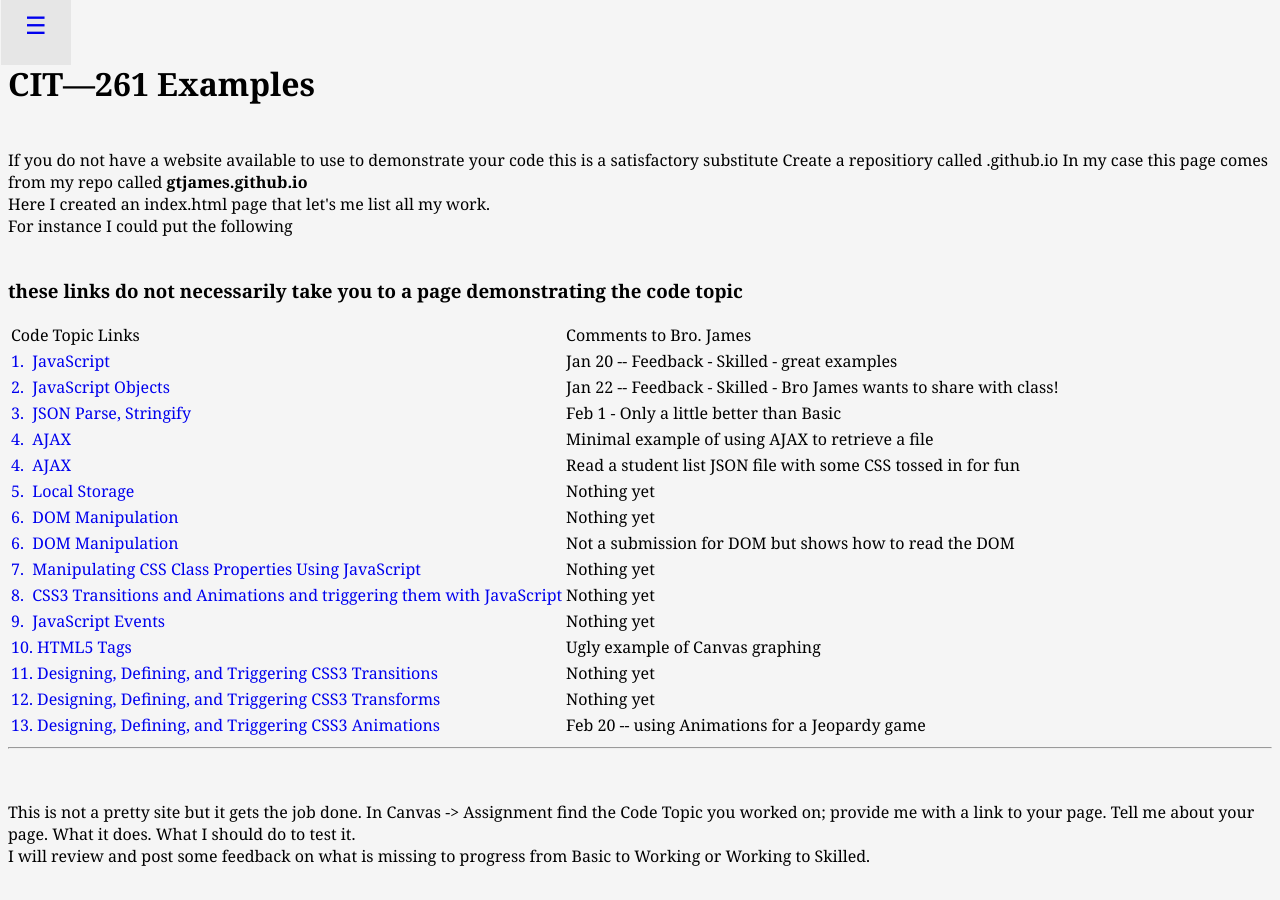
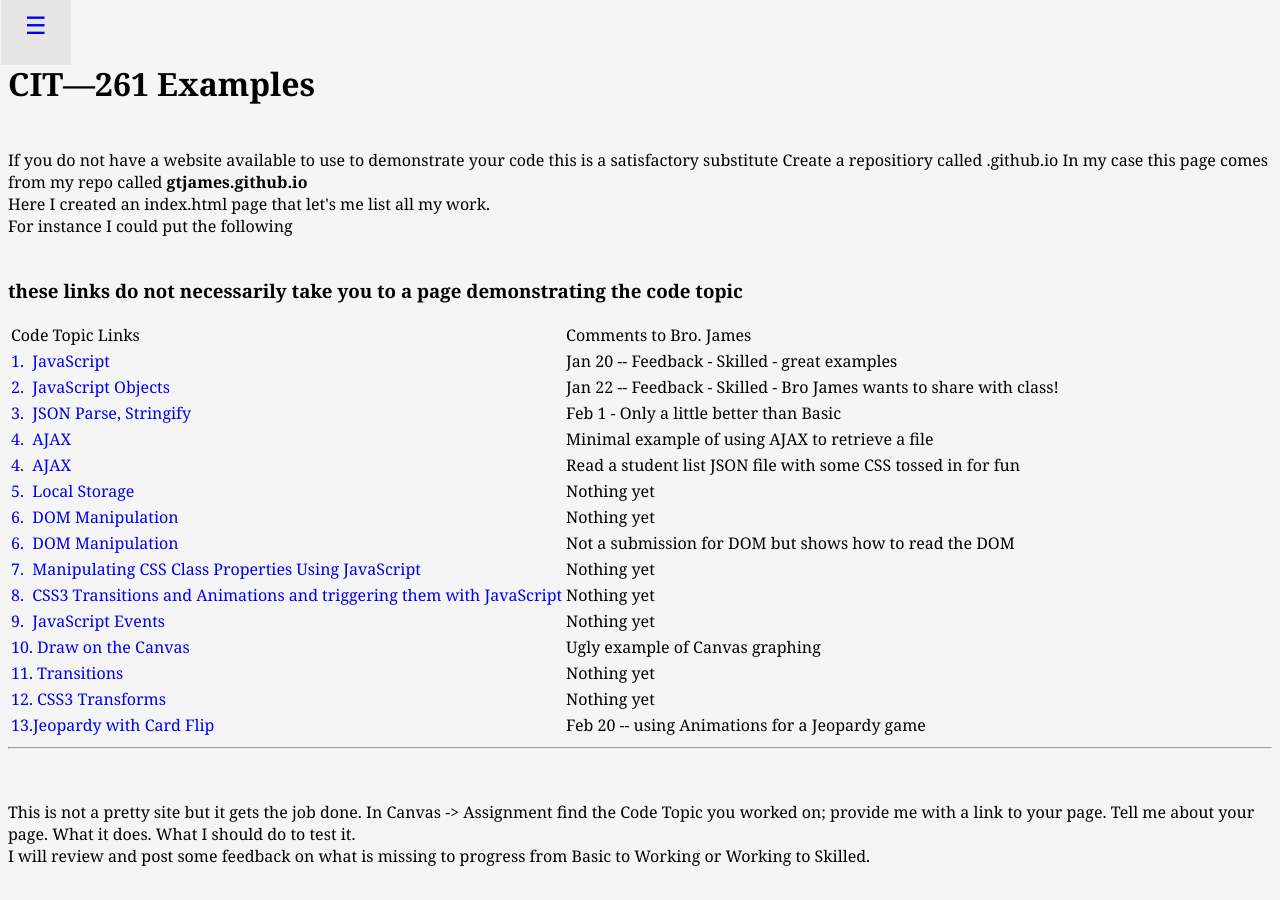
Before and after one commit to gtjames/gtjames.github.io, a Jekyll site: the page built from index.html, in a window 1280 px wide. Built offline with Jekyll 4.4.1, drawn with Linux system fonts in a browser that asks for light colours.

Commit message:
Update index.html

```diff
--- a/index.html
+++ b/index.html
@@ -35,10 +35,10 @@
     <tr><td><a href="{{ site.github.url }}/Transitions.html">7.  Manipulating CSS Class Properties Using JavaScript</a></td><td>Nothing yet</td></tr>
     <tr><td><a href="{{ site.github.url }}/Transitions.html">8.  CSS3 Transitions and Animations and triggering them with JavaScript</a></td><td>Nothing yet</td></tr>
     <tr><td><a href="{{ site.github.url }}/Transitions.html">9.  JavaScript Events</a></td><td>Nothing yet</td></tr>
-    <tr><td><a href="{{ site.github.url }}/draw.html">10. HTML5 Tags</a></td><td>Ugly example of Canvas graphing</td></tr>
-    <tr><td><a href="{{ site.github.url }}/Transitions.html">11. Designing, Defining, and Triggering CSS3 Transitions </a></td><td>Nothing yet</td></tr>
-    <tr><td><a href="{{ site.github.url }}/CSSTransformations.html">12. Designing, Defining, and Triggering CSS3 Transforms </a></td><td>Nothing yet</td></tr>
-    <tr><td><a href="{{ site.github.url }}/Jeopardy.html">13. Designing, Defining, and Triggering CSS3 Animations</a></td><td>Feb 20 -- using Animations for a Jeopardy game</td></tr>
+    <tr><td><a href="{{ site.github.url }}/draw.html">10. Draw on the Canvas</a></td><td>Ugly example of Canvas graphing</td></tr>
+    <tr><td><a href="{{ site.github.url }}/Transitions.html">11. Transitions </a></td><td>Nothing yet</td></tr>
+    <tr><td><a href="{{ site.github.url }}/CSSTransformations.html">12. CSS3 Transforms </a></td><td>Nothing yet</td></tr>
+    <tr><td><a href="{{ site.github.url }}/Jeopardy.html">13.Jeopardy with Card Flip</a></td><td>Feb 20 -- using Animations for a Jeopardy game</td></tr>
 
   </table>
 <hr>
```
